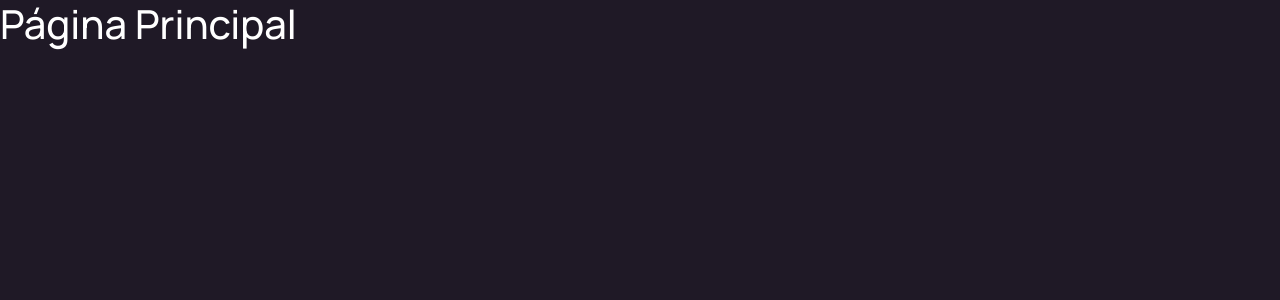
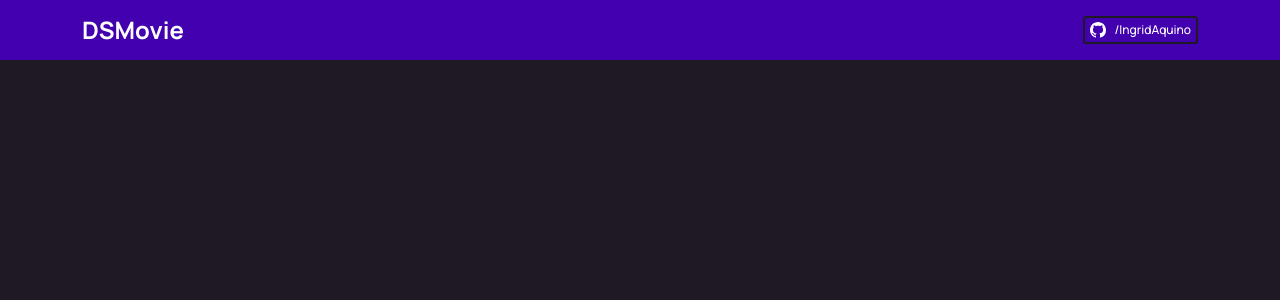
Before and after one commit to Ingridaquino/Projeto-Dsmovie, a React (Create React App) app in the folder frontend/: page / in a window 1280 px wide. Shown: the top 300 px of the page. Built offline with nearby package versions, Linux system fonts and the light colour scheme.

Commit message:
:construction: NavBar

```diff
--- a/frontend/package.json
+++ b/frontend/package.json
@@ -13,6 +13,7 @@
     "bootstrap": "5.1.3",
     "react": "^18.0.0",
     "react-dom": "^18.0.0",
+    "react-icons": "^4.3.1",
     "react-scripts": "5.0.0",
     "typescript": "^4.4.2",
     "web-vitals": "^2.1.0"
--- a/frontend/public/index.html
+++ b/frontend/public/index.html
@@ -5,7 +5,7 @@
     <meta name="viewport" content="width=device-width, initial-scale=1" />
     <meta name="theme-color" content="#000000" />
 
-    <title>Dsmovie</title>
+    <title>DSMovie</title>
   </head>
   <body>
     <noscript>You need to enable JavaScript to run this app.</noscript>
--- a/frontend/src/App.tsx
+++ b/frontend/src/App.tsx
@@ -1,8 +1,9 @@
+import Header from "./components/Header";
 
 
 function App() {
   return (
-    <h1>Página Principal</h1>
+    < Header />
   );
 }
 
--- /dev/null
+++ b/frontend/src/components/Header/index.tsx
@@ -0,0 +1,24 @@
+import { GoMarkGithub } from "react-icons/go";
+
+import "./styles.css"
+
+
+function Header () {
+    return (
+      <header>
+          <nav className="container">
+              <div className="dsmovie-nav-content">
+                    <h1>DSMovie</h1>
+                    <a href="https://github.com/Ingridaquino">
+                        <div className="dsmovie-contact-container">
+                            <GoMarkGithub />
+                            <p className="dsmovie-contact-link">/IngridAquino</p>
+                        </div>
+                    </a>
+              </div>
+          </nav>
+      </header>
+    );
+  }
+
+  export default Header;
--- /dev/null
+++ b/frontend/src/components/Header/styles.css
@@ -0,0 +1,40 @@
+header {
+    background-color: var(--color-primary);
+    height: 60px;
+
+    display: flex;
+    align-items: center;
+}
+
+.dsmovie-nav-content {
+    display: flex;
+    justify-content: space-between;
+    align-items: center;
+}
+
+.dsmovie-nav-content h1 {
+    margin: 0;
+    font-weight: 700;
+    font-size: 24px;
+}
+
+.dsmovie-contact-container {
+    display: flex;
+    align-items: center;
+
+    border: 2px solid var(--color-background);
+    padding: 3px 5px;
+    border-radius: .225rem ;
+    cursor: pointer;
+}
+
+.dsmovie-contact-container:hover {
+    filter: brightness(.7);
+
+}
+
+
+.dsmovie-contact-link {
+    margin: 0 0 0 8px;
+    font-size: 12px;
+}
--- a/frontend/src/index.css
+++ b/frontend/src/index.css
@@ -8,6 +8,8 @@
 * {
   box-sizing: border-box;
   font-family: 'Manrope', sans-serif;
+  margin: 0;
+  padding: 0;
 }
 
 html, body {
--- a/frontend/tsconfig.json
+++ b/frontend/tsconfig.json
@@ -1,5 +1,6 @@
 {
   "compilerOptions": {
+    "baseUrl":"./src",
     "target": "es5",
     "lib": [
       "dom",
```
Also changed, not shown: 1 other file (tests, documents, lock files or other folders).
